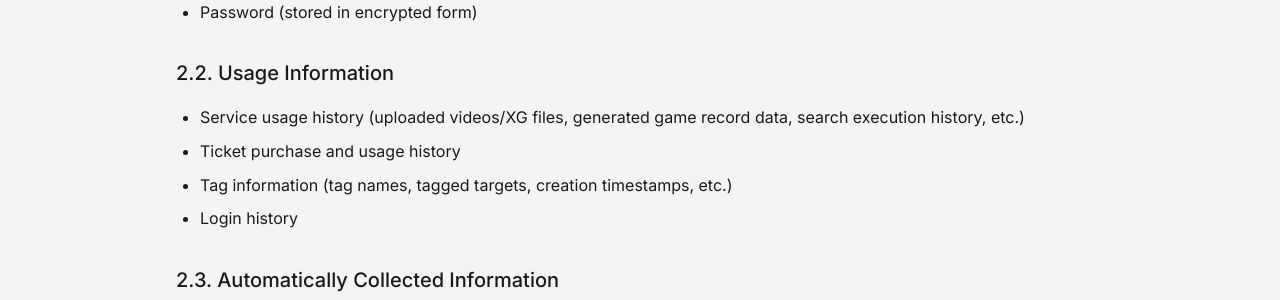
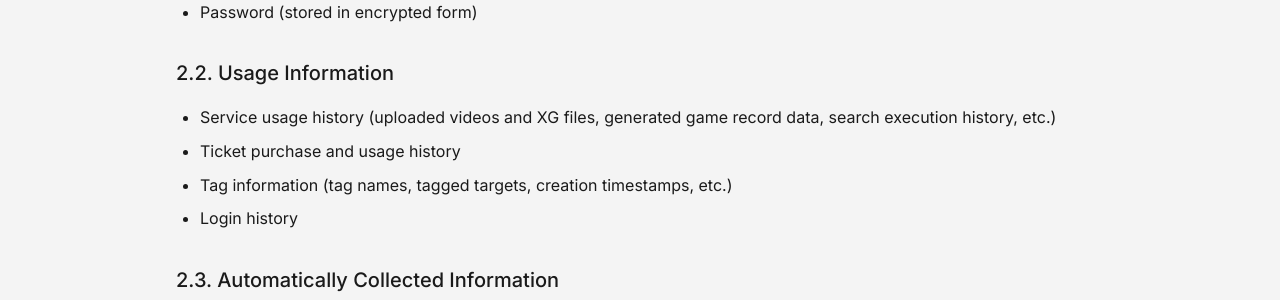
Before and after one commit to mkisono/kifume-support, a Jekyll site: the page built from PRIVACY.md, in a window 1280 px wide and 900 px high, scrolled down 539 px. Shown: the part 153-453 px from the top of the window. Built offline with Jekyll 4.4.1, drawn with Linux system fonts in a browser that asks for light colours.

Commit message:
Potential fix for pull request finding
Co-authored-by: Copilot Autofix powered by AI <175728472+Copilot@users.noreply.github.com>

```diff
--- a/PRIVACY.md
+++ b/PRIVACY.md
@@ -27,7 +27,7 @@ The Service collects the following information:
 - Password (stored in encrypted form)
 
 ### 2.2. Usage Information
-- Service usage history (uploaded videos/XG files, generated game record data, search execution history, etc.)
+- Service usage history (uploaded videos and XG files, generated game record data, search execution history, etc.)
 - Ticket purchase and usage history
 - Tag information (tag names, tagged targets, creation timestamps, etc.)
 - Login history
```
